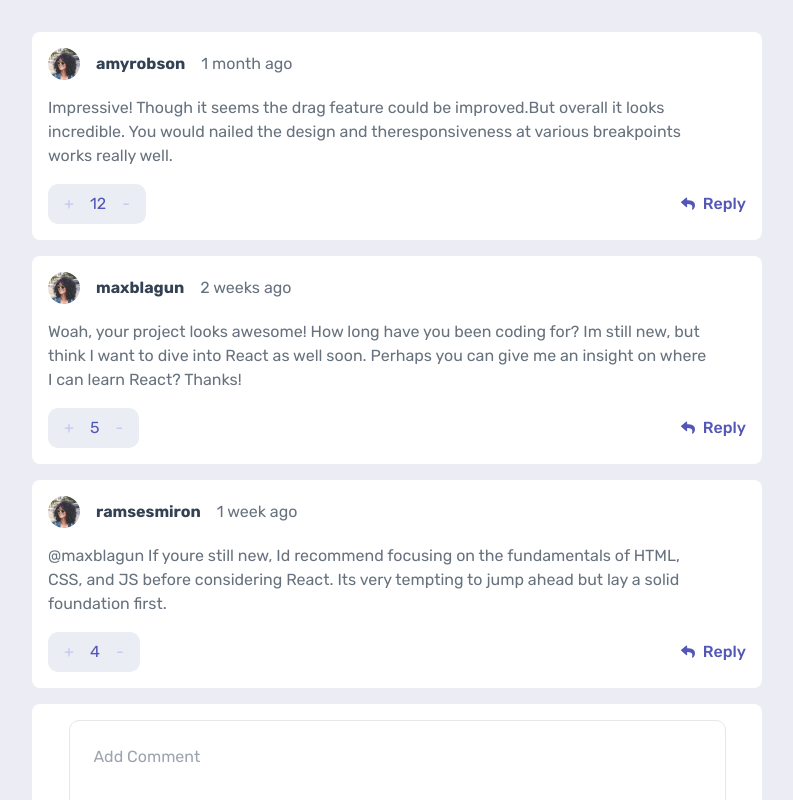
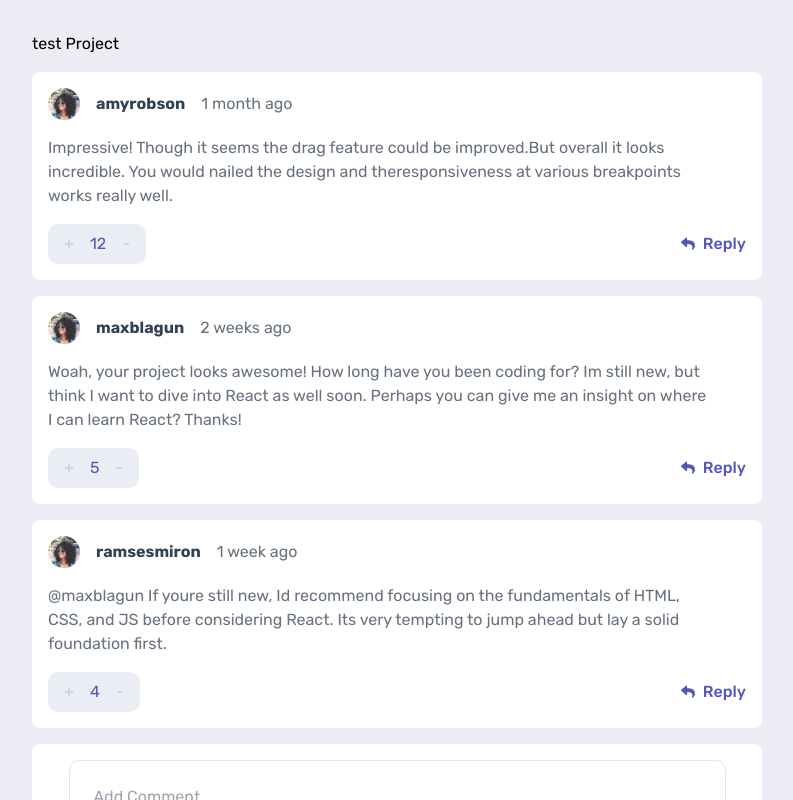
Before and after one commit to Bachidze/InteractiveCommentsApp, a Next.js app: page / in a window 1280 px wide. Shown: the top 800 px of the page, without its empty margins (243-1036 px from the left). Built offline with nearby package versions, Linux system fonts and the light colour scheme.

Commit message:
Feat(Add):Try to deploy

```diff
--- a/app/components/organisms/Card.tsx
+++ b/app/components/organisms/Card.tsx
@@ -8,6 +8,7 @@ import cardData from "../../../json/cardData.json";
 export default function Card() {
   return (
     <section className="flex flex-col gap-4">
+      <h1>test Project</h1>
       {cardData.map((el) => (
         <div key={el.id} className="bg-white rounded-lg">
           <div className="flex py-4 mx-4 flex-col">
```
